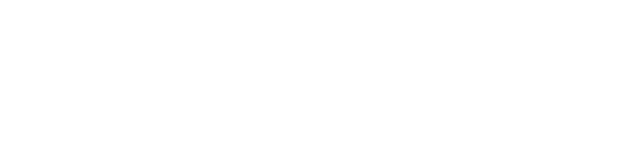
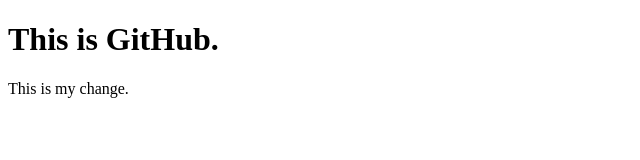
Before and after one commit to WebMDev/github, a plain HTML site: page index.html in a window 1280 px wide. Shown: the whole page, without its empty margins (0-640 px from the left). Drawn offline with Linux system fonts and the light colour scheme.

Commit message:
change some code in index file

```diff
--- a/index.html
+++ b/index.html
@@ -6,6 +6,7 @@
     <title>GitHub</title>
 </head>
 <body>
-
+    <h1>This is GitHub.</h1>
+    <p>This is my change.</p>
 </body>
 </html>
```
